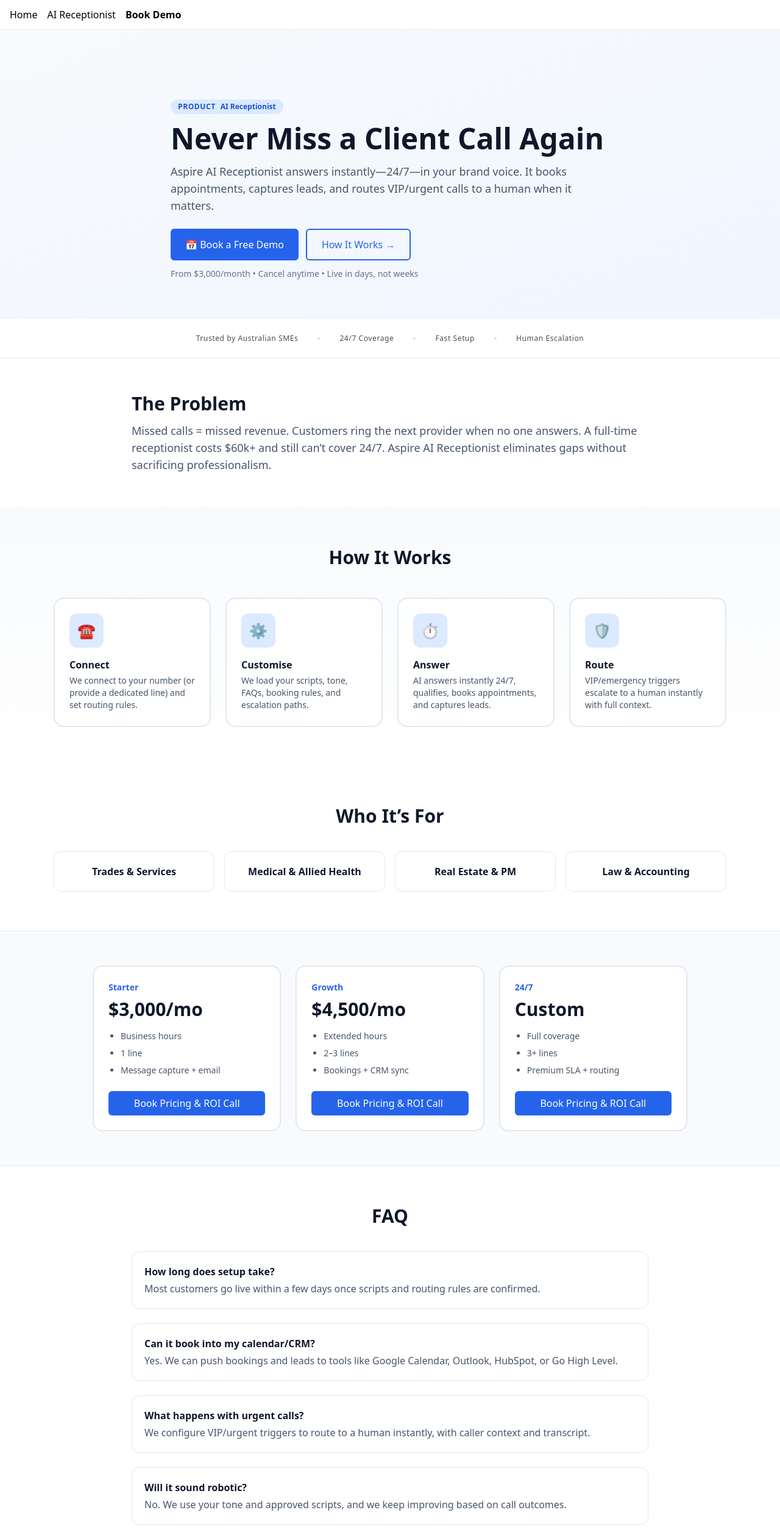
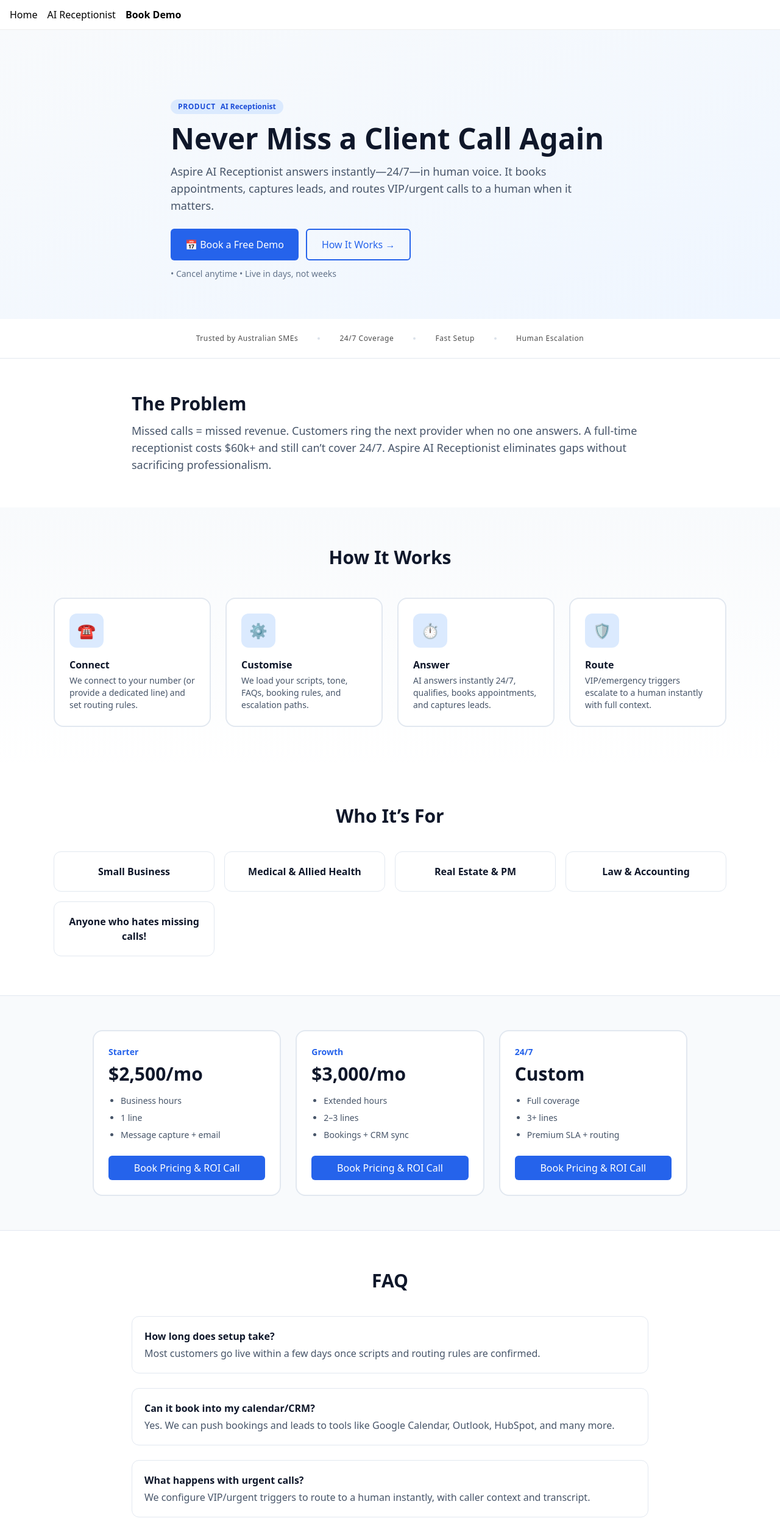
Before and after one commit to scottyowen4683/Aspirereception, a React (Vite) app in the folder frontend/: page /ai-receptionist in a window 1280 px wide. Shown: the top 2512 px of the page at 61% size. Built offline with nearby package versions, Linux system fonts and the light colour scheme; no server answers.

Commit message:
Update AiReceptionist.jsx

```diff
--- a/frontend/src/pages/AiReceptionist.jsx
+++ b/frontend/src/pages/AiReceptionist.jsx
@@ -50,7 +50,7 @@
         <title>Aspire AI Receptionist — 24/7 Phone Answering for SMEs</title>
         <meta
           name="description"
-          content="Never miss a client call again. Aspire AI Receptionist answers instantly 24/7, books appointments, captures leads, and routes VIP/urgent calls to a human. From $3,000/month."
+          content="Never miss a client call again. Aspire AI Receptionist answers instantly 24/7, books appointments, captures leads, and routes VIP/urgent calls to a human."
         />
       </Helmet>
 
@@ -65,7 +65,7 @@
             Never Miss a Client Call Again
           </h1>
           <p className="text-lg text-slate-600 mb-6">
-            Aspire AI Receptionist answers instantly—24/7—in your brand voice. It
+            Aspire AI Receptionist answers instantly—24/7—in human voice. It
             books appointments, captures leads, and routes VIP/urgent calls to a
             human when it matters.
           </p>
@@ -84,7 +84,7 @@
             </a>
           </div>
           <div className="text-sm text-slate-500">
-            From $3,000/month • Cancel anytime • Live in days, not weeks
+            • Cancel anytime • Live in days, not weeks
           </div>
         </div>
       </section>
@@ -175,10 +175,11 @@
         <div className="container mx-auto px-6 max-w-6xl">
           <div className="grid grid-cols-2 md:grid-cols-4 gap-4">
             {[
-              "Trades & Services",
+              "Small Business",
               "Medical & Allied Health",
               "Real Estate & PM",
               "Law & Accounting",
+              "Anyone who hates missing calls!",
             ].map((x) => (
               <div
                 key={x}
@@ -198,12 +199,12 @@
             {[
               {
                 name: "Starter",
-                price: "$3,000/mo",
+                price: "$2,500/mo",
                 points: ["Business hours", "1 line", "Message capture + email"],
               },
               {
                 name: "Growth",
-                price: "$4,500/mo",
+                price: "$3,000/mo",
                 points: ["Extended hours", "2–3 lines", "Bookings + CRM sync"],
               },
               {
@@ -253,7 +254,7 @@
               ],
               [
                 "Can it book into my calendar/CRM?",
-                "Yes. We can push bookings and leads to tools like Google Calendar, Outlook, HubSpot, or Go High Level.",
+                "Yes. We can push bookings and leads to tools like Google Calendar, Outlook, HubSpot, and many more.",
               ],
               [
                 "What happens with urgent calls?",
@@ -261,7 +262,7 @@
               ],
               [
                 "Will it sound robotic?",
-                "No. We use your tone and approved scripts, and we keep improving based on call outcomes.",
+                "No. We use a human tone and approved scripts, and we keep improving based on call outcomes.",
               ],
             ].map(([q, a]) => (
               <div key={q} className="rounded-xl border border-slate-200 p-5">
```
